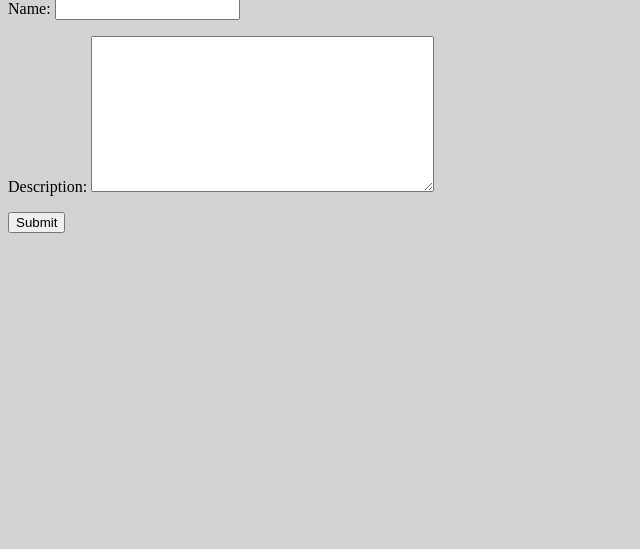
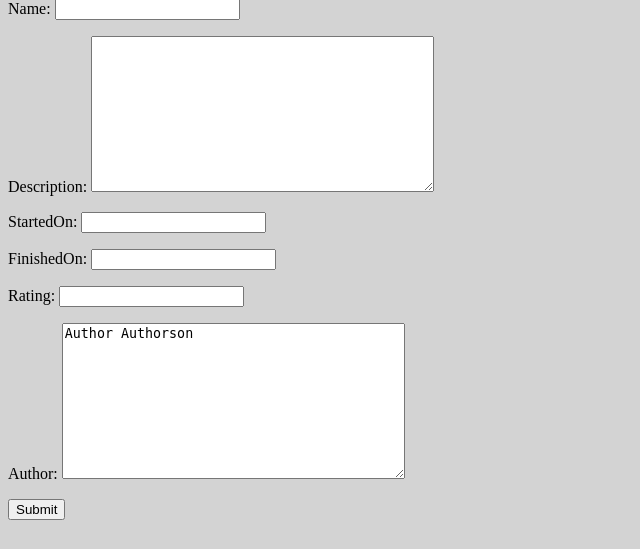
Before and after one commit to mattjared/bookdb, a Django app: page /create_book/ in a window 1280 px wide. Shown: the part 251-800 px from the top of the page, without its empty margins (0-640 px from the left). Run offline with Django 3.2, Linux system fonts and the light colour scheme.

Commit message:
committing before pushing to heroku

```diff
--- a/collection/forms.py
+++ b/collection/forms.py
@@ -4,4 +4,4 @@ from collection.models import Book
 class BookForm(ModelForm):
     class Meta:
         model = Book
-        fields = ('name', 'description',)
+        fields = ('name', 'description', 'startedOn', 'finishedOn', 'rating', 'author')
--- a/collection/models.py
+++ b/collection/models.py
@@ -8,3 +8,7 @@ class Book(models.Model):
     description = models.TextField()
     slug = models.SlugField(unique=True)
     user = models.ForeignKey(User, blank=True, null=True)
+    startedOn = models.DateField(blank=True, null=True)
+    finishedOn = models.DateField(blank=True, null=True)
+    rating = models.DecimalField(max_digits=3, decimal_places=2, blank=True, null=True)
+    author = models.TextField(default="Author Authorson")
```
Also changed, not shown: collection/templates/books/book_detail.html (+6 -2 lines).
